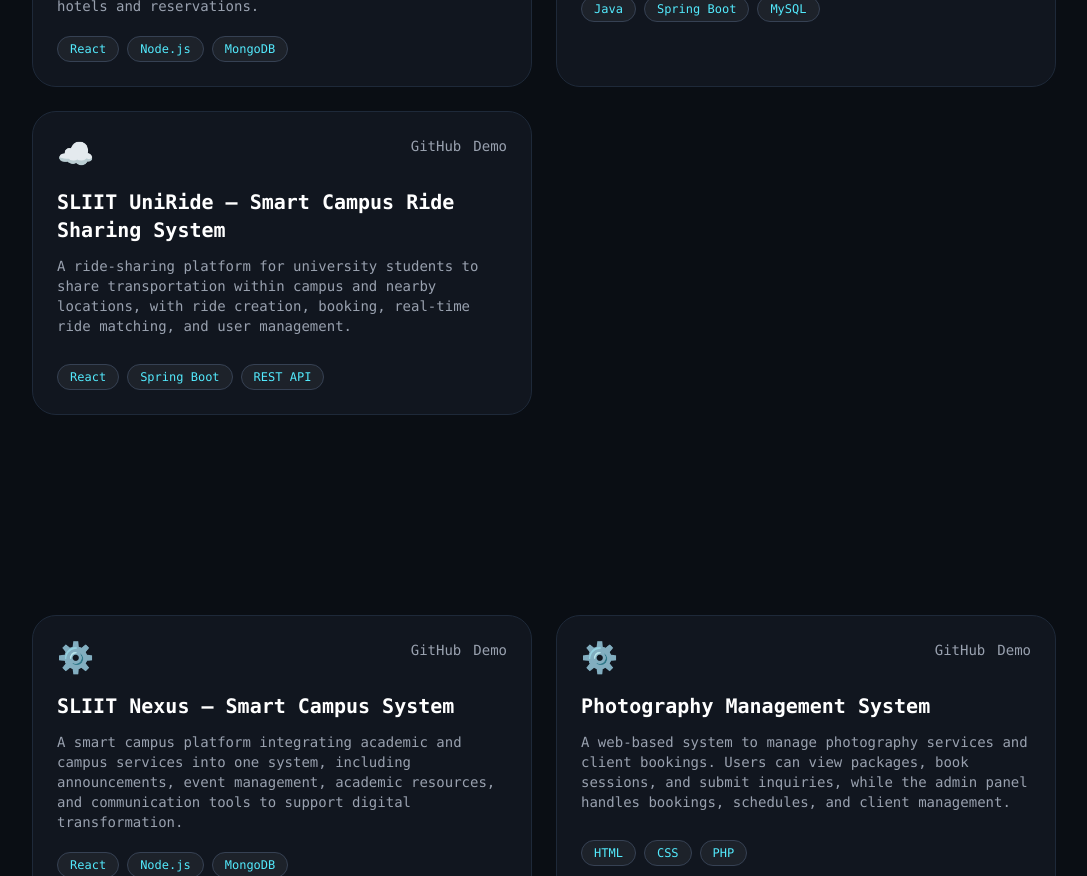
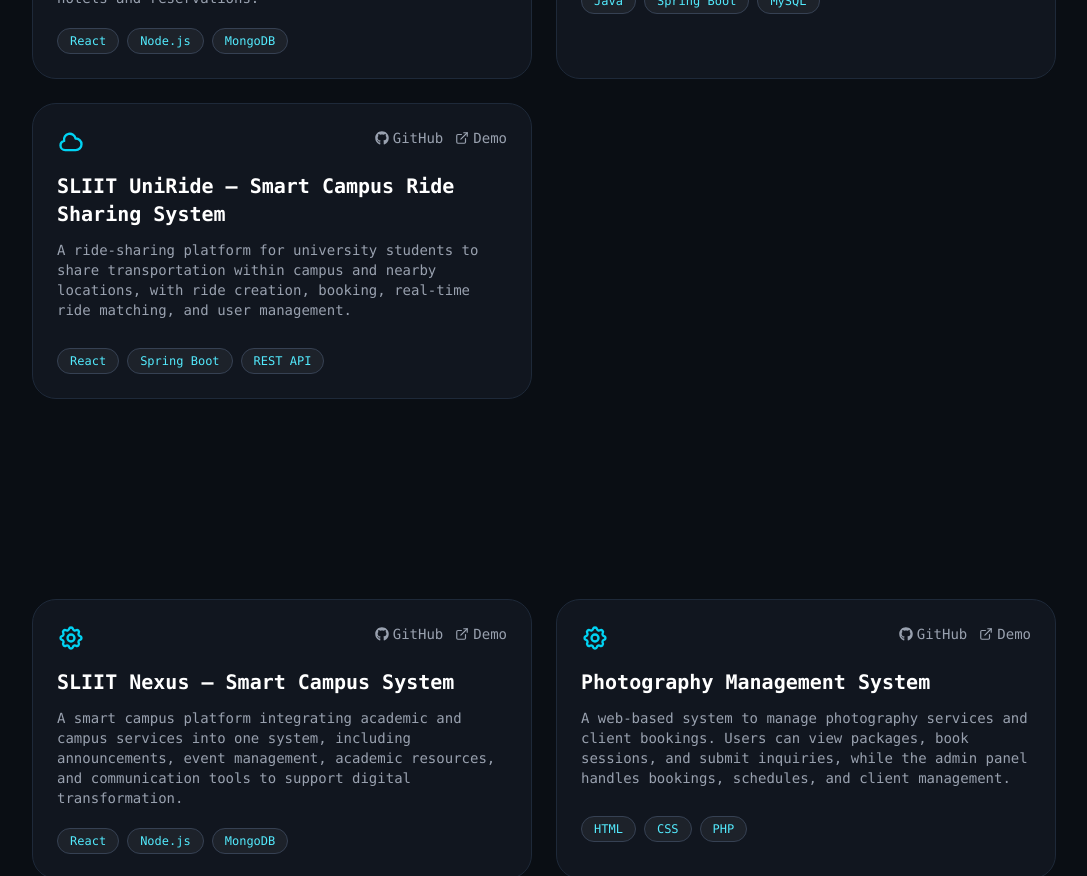
Before and after one commit to VishwaKeshara/vishwa-portfolio, a React (Vite) app: page / in a window 1280 px wide. Shown: the part 1780-2656 px from the top of the page, without its empty margins (96-1183 px from the left). Built offline with nearby package versions, Linux system fonts and the light colour scheme.

Commit message:
Add icons to DevOpsProjects and Projects components for enhanced UI

```diff
--- a/src/components/DevOpsProjects.jsx
+++ b/src/components/DevOpsProjects.jsx
@@ -1,3 +1,6 @@
+import { FaGithub } from 'react-icons/fa';
+import { FiExternalLink } from 'react-icons/fi';
+import { HiOutlineCog } from 'react-icons/hi';
 import { devopsProjects } from '../data/projects';
 
 export default function DevOpsProjects() {
@@ -12,25 +15,25 @@ export default function DevOpsProjects() {
             >
               <div className="absolute inset-0 bg-gradient-to-br from-cyan-500/10 to-transparent opacity-0 transition group-hover:opacity-100" />
               <div className="relative flex items-start justify-between mb-4">
-                <span className="text-3xl">⚙️</span>
+                <HiOutlineCog className="text-cyan-400" size={28} />
                 <div className="flex gap-3 text-sm text-gray-400">
                   <a
                     href={p.github}
                     target="_blank"
                     rel="noopener noreferrer"
                     aria-label="GitHub"
-                    className="hover:text-cyan-400 transition-colors"
+                    className="inline-flex items-center gap-1 hover:text-cyan-400 transition-colors"
                   >
-                    GitHub
+                    <FaGithub /> GitHub
                   </a>
                   <a
                     href={p.demo || p.github}
                     target="_blank"
                     rel="noopener noreferrer"
                     aria-label="Live demo"
-                    className="hover:text-cyan-400 transition-colors"
+                    className="inline-flex items-center gap-1 hover:text-cyan-400 transition-colors"
                   >
-                    Demo
+                    <FiExternalLink /> Demo
                   </a>
                 </div>
               </div>
--- a/src/components/Projects.jsx
+++ b/src/components/Projects.jsx
@@ -1,3 +1,6 @@
+import { FaGithub } from 'react-icons/fa';
+import { FiExternalLink } from 'react-icons/fi';
+import { HiOutlineCloud } from 'react-icons/hi';
 import { projects } from '../data/projects';
 
 export default function Projects() {
@@ -23,25 +26,25 @@ export default function Projects() {
             >
               <div className="absolute inset-0 bg-gradient-to-br from-cyan-500/10 to-transparent opacity-0 transition group-hover:opacity-100" />
               <div className="relative flex items-start justify-between mb-4">
-                <span className="text-3xl">☁️</span>
+                <HiOutlineCloud className="text-cyan-400" size={28} />
                 <div className="flex gap-3 text-sm text-gray-400">
                   <a
                     href={p.github}
                     target="_blank"
                     rel="noopener noreferrer"
                     aria-label="GitHub"
-                    className="hover:text-cyan-400 transition-colors"
+                    className="inline-flex items-center gap-1 hover:text-cyan-400 transition-colors"
                   >
-                    GitHub
+                    <FaGithub /> GitHub
                   </a>
                   <a
                     href={p.demo || p.github}
                     target="_blank"
                     rel="noopener noreferrer"
                     aria-label="Live demo"
-                    className="hover:text-cyan-400 transition-colors"
+                    className="inline-flex items-center gap-1 hover:text-cyan-400 transition-colors"
                   >
-                    Demo
+                    <FiExternalLink /> Demo
                   </a>
                 </div>
               </div>
```
